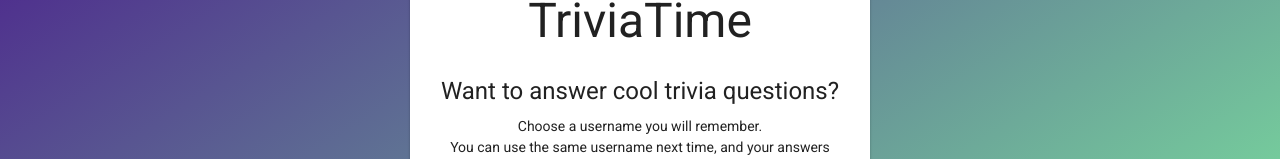
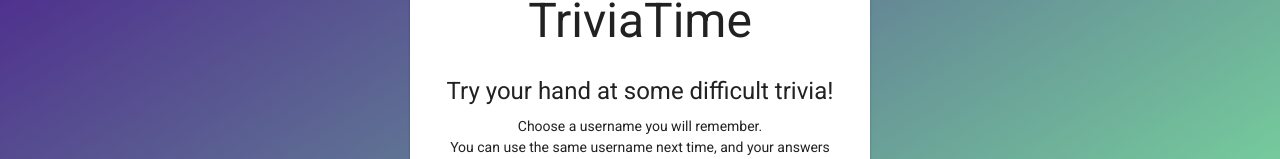
Before and after one commit to kelsonpw/triviatime, a React (Create React App) app: page /signin in a window 1280 px wide. Shown: the part 310-469 px from the top of the page. Built offline with nearby package versions, Linux system fonts and the light colour scheme.

Commit message:
added title change

```diff
--- a/src/App/containers/Signin.js
+++ b/src/App/containers/Signin.js
@@ -78,7 +78,7 @@ class Signin extends Component {
               TriviaTime
             </Typography>
             <Typography gutterBottom variant="h5" component="h2">
-              Want to answer cool trivia questions?
+              Try your hand at some difficult trivia!
             </Typography>
             <Typography component="p">
               Choose a username you will remember.
```
